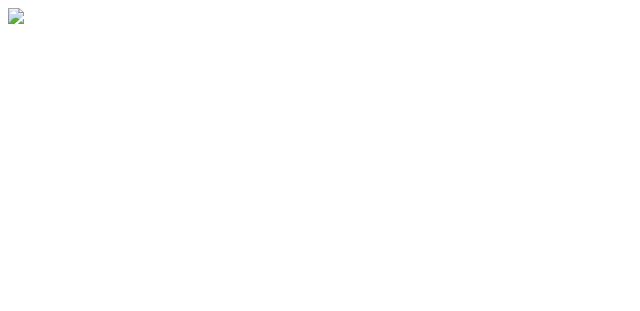
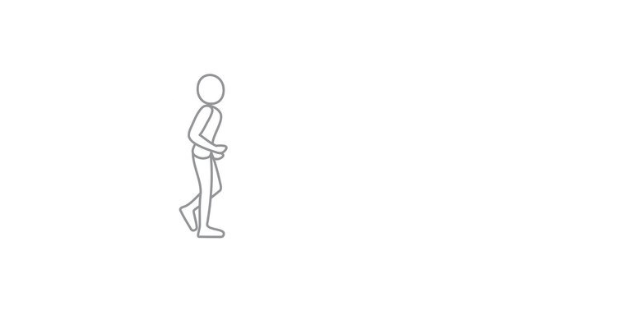
Before and after one commit to annarobertaa/gif, a plain HTML site: page gif/index.html in a window 1280 px wide. Shown: the whole page, without its empty margins (0-640 px from the left). Drawn offline with Linux system fonts and the light colour scheme.

Commit message:
Add files via upload

```diff
--- a/gif/index.html
+++ b/gif/index.html
@@ -1,10 +1,10 @@
 <!DOCTYPE html>
 <html>
 <head>
-	<title>Gif-Animado</title>
+	<meta charset="utf-8">
+	<title>GifAnimado-AD</title>
 </head>
 <body>
-	<img src="gif/gifanimado.gif">
-
+<img src="img/gifanimado.gif.gif">
 </body>
 </html>
```
Also changed, not shown: gif/img/gifanimado.gif.gif (added).
